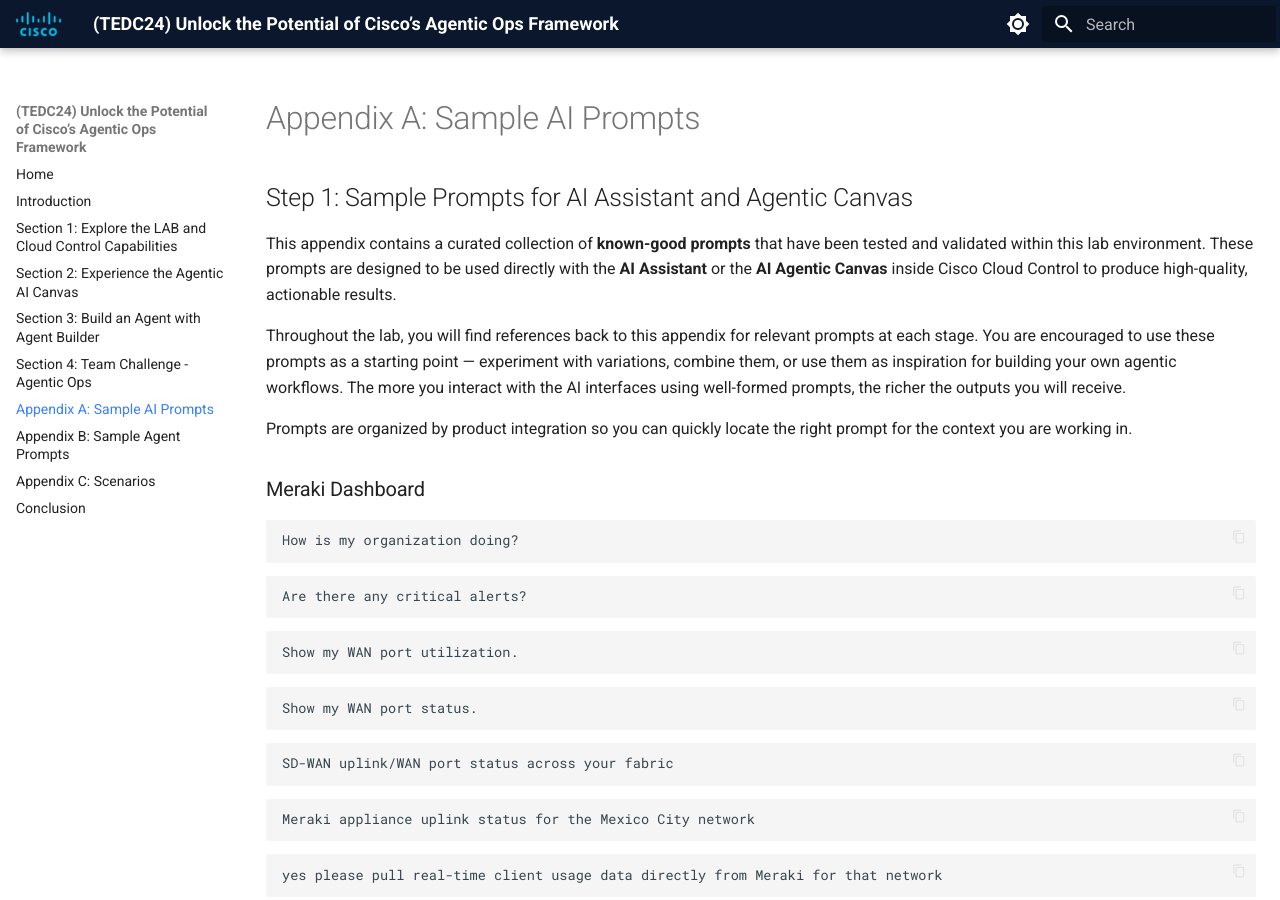
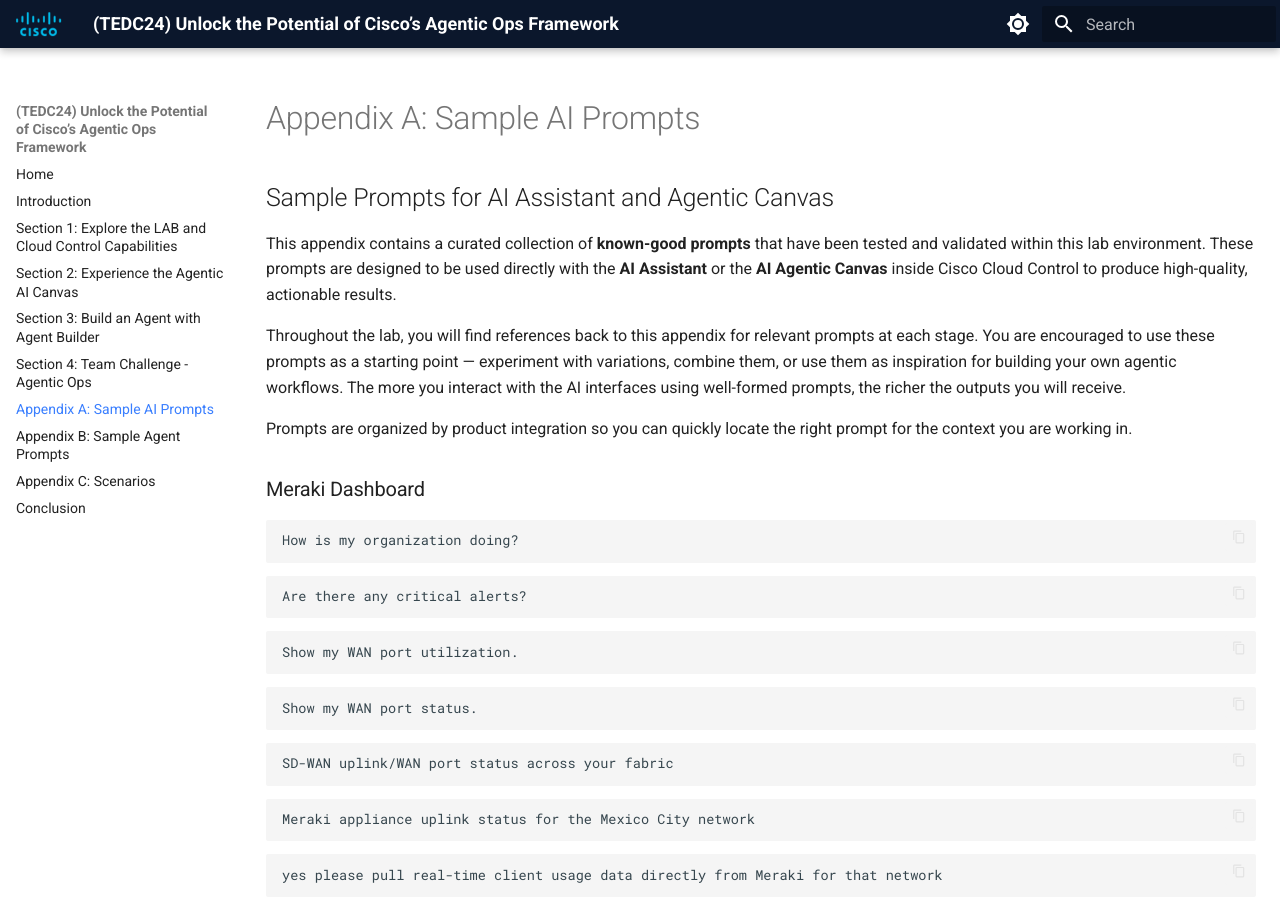
Before and after one commit to mokuma56/tedcn24-01-fy27, an MkDocs documentation site: the page built from docs/appendix-a-sample-ai-prompts/index.md, in a window 1280 px wide and 900 px high. Built offline with MkDocs 1.6.1 and Material for MkDocs 9.7.7, drawn with Linux system fonts in a browser that asks for light colours.

Commit message:
Update lab guide — 2026-08-03 08:20

```diff
--- a/docs/appendix-a-sample-ai-prompts/index.md
+++ b/docs/appendix-a-sample-ai-prompts/index.md
@@ -1,6 +1,6 @@
 # Appendix A: Sample AI Prompts
 
-## Step 1: Sample Prompts for AI Assistant and Agentic Canvas
+## Sample Prompts for AI Assistant and Agentic Canvas
 
 
 
```
Also changed, not shown: docs/appendix-b-sample-agent-prompts/index.md (+1 -1 lines).
